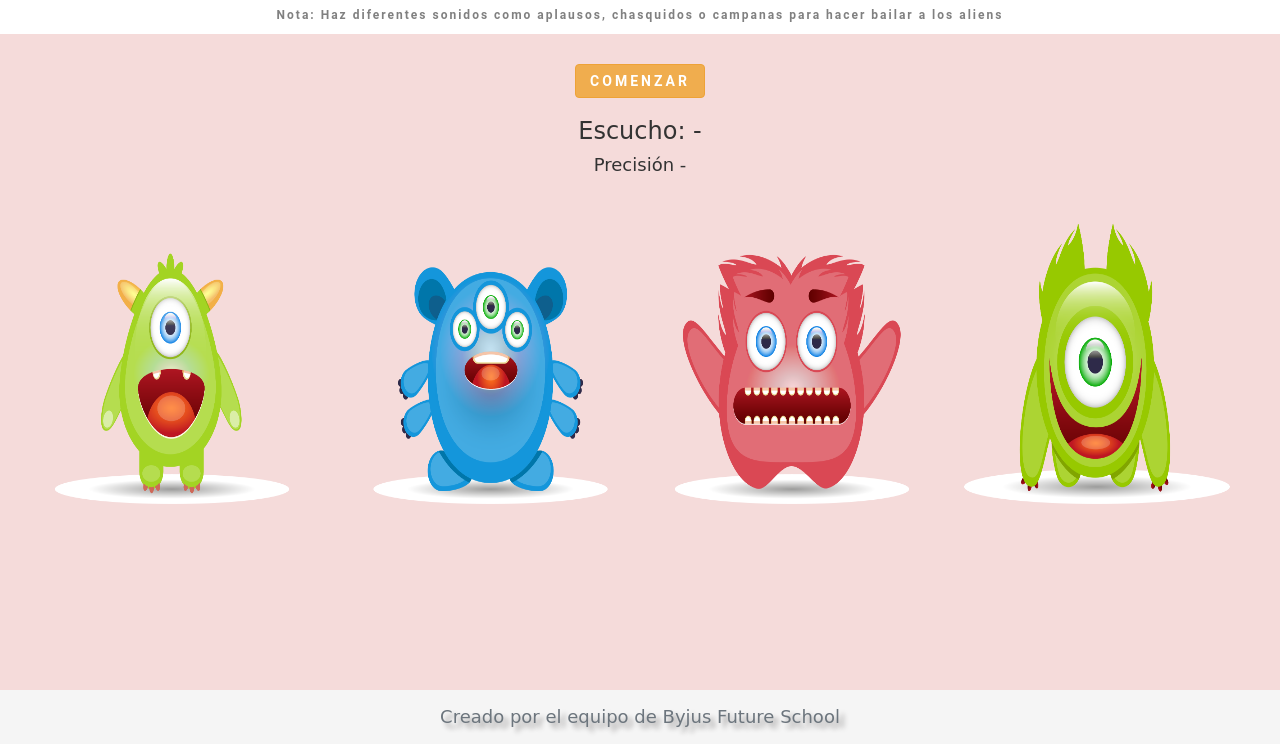
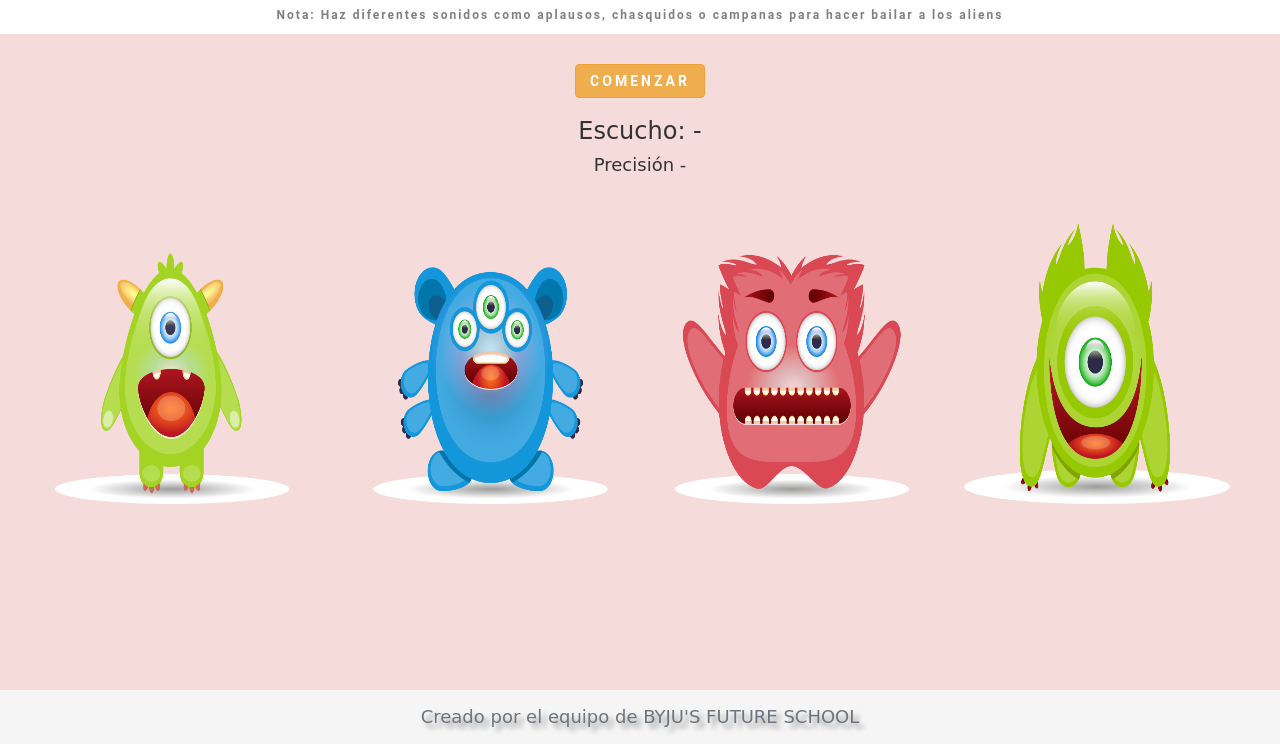
Before and after one commit to BFSmx6/ADV-C117-1_4-Web, a plain HTML site: page index.html in a window 1280 px wide. Shown: the part 56-800 px from the top of the page. Drawn offline with nearby package versions, Linux system fonts and the light colour scheme.

Commit message:
Update index.html

```diff
--- a/index.html
+++ b/index.html
@@ -29,7 +29,7 @@
       </center>
       </div>
       <div class="copy_right_footer">
-        Creado por el equipo de Byjus Future School
+        Creado por el equipo de BYJU'S FUTURE SCHOOL
       </div>
 <script src="main.js"></script>
   </body>
```
